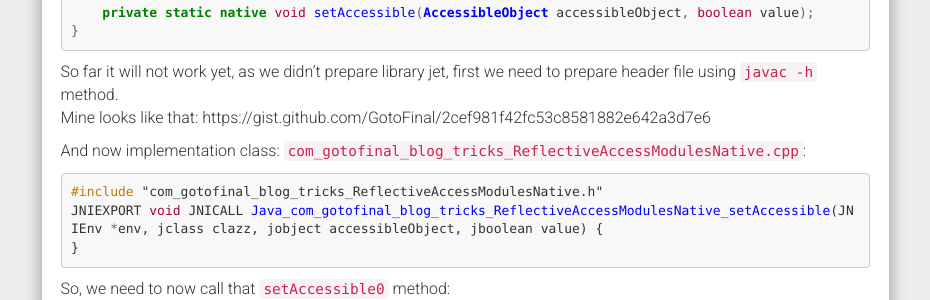
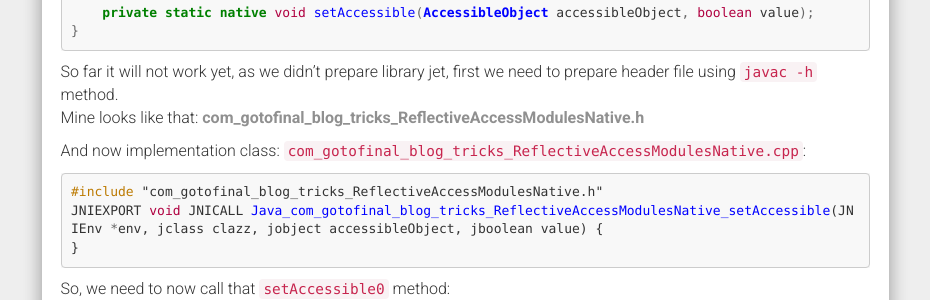
Before and after one commit to GotoFinal/blog, a Jekyll site: the page built from _posts/2017-11-27-reflections-in-java-9-part-2.md, in a window 1280 px wide and 900 px high, scrolled down 829 px. Shown: the part 152-452 px from the top of the window, without its empty margins (321-1251 px from the left). Built offline with Jekyll 4.4.1, drawn with Linux system fonts in a browser that asks for light colours; nearby versions of some CDN libraries; comment, search, counter and statistics services are not loaded.

Commit message:
fixed link to gist

````diff
--- a/_posts/2017-11-27-reflections-in-java-9-part-2.md
+++ b/_posts/2017-11-27-reflections-in-java-9-part-2.md
@@ -43,7 +43,7 @@ public class ReflectiveAccessModulesNative {
 }
 ```
 So far it will not work yet, as we didn't prepare library jet, first we need to prepare header file using `javac -h` method.
-Mine looks like that: https://gist.github.com/GotoFinal/2cef981f42fc53c8581882e642a3d7e6
+Mine looks like that: [**com_gotofinal_blog_tricks_ReflectiveAccessModulesNative.h**](https://gist.github.com/GotoFinal/2cef981f42fc53c8581882e642a3d7e6)
 
 And now implementation class: `com_gotofinal_blog_tricks_ReflectiveAccessModulesNative.cpp`:
 ```cpp
````
